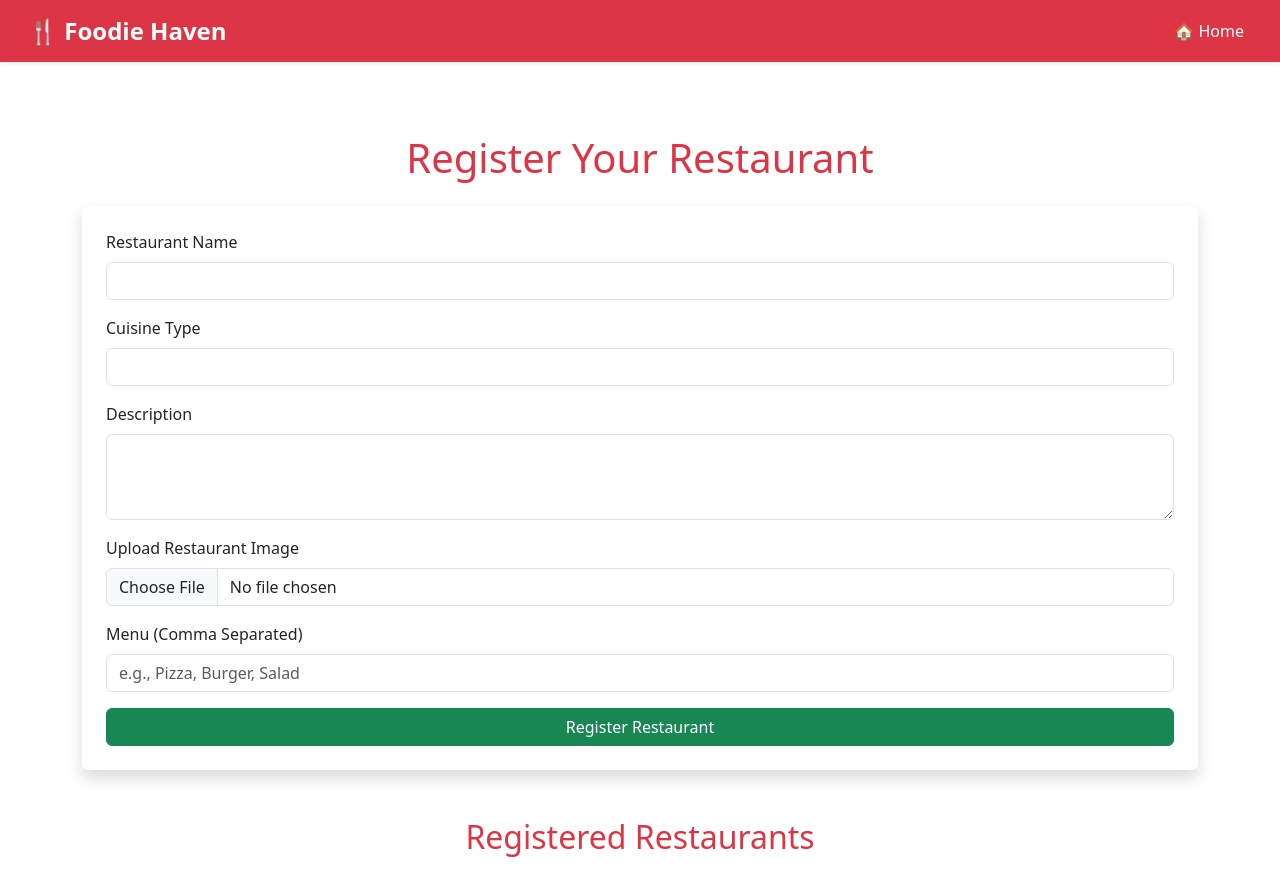
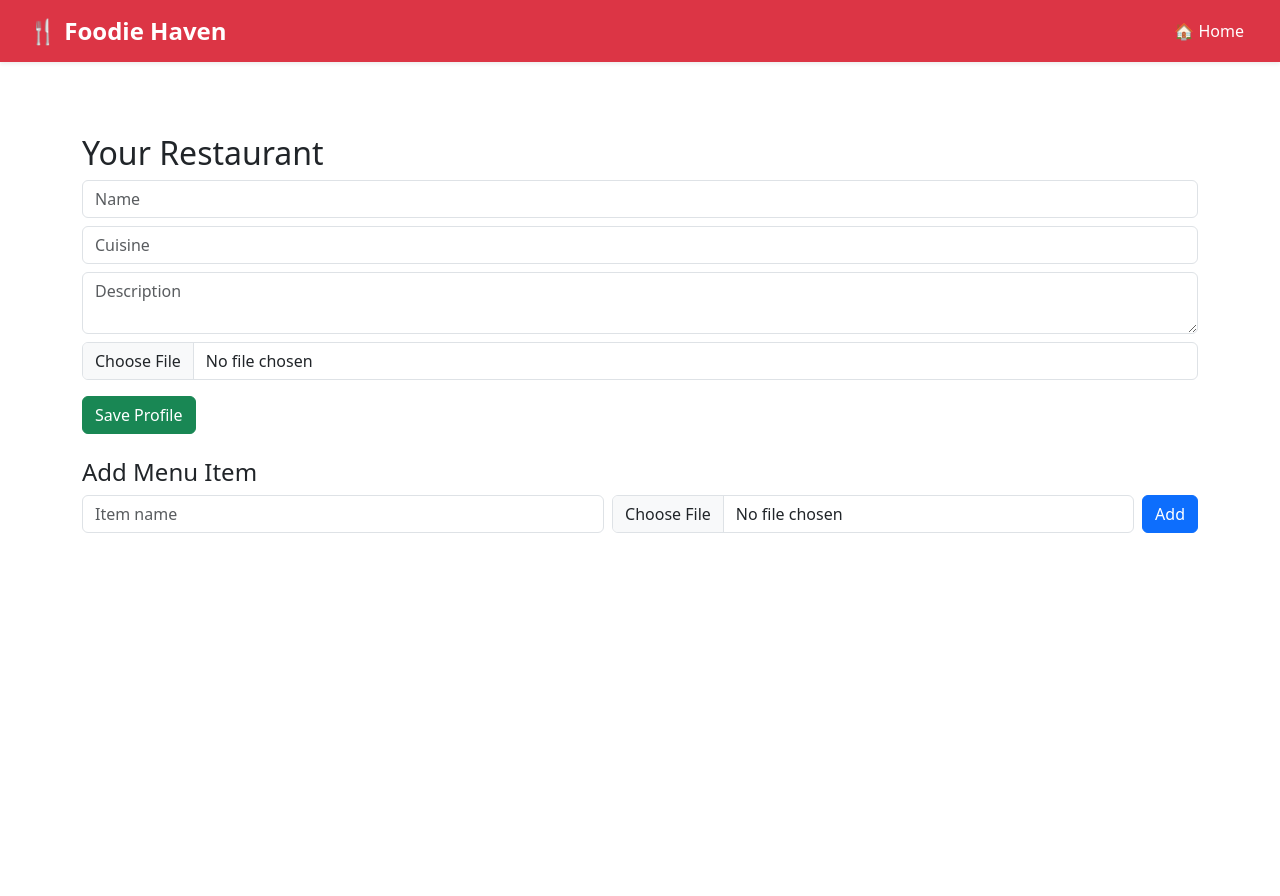
Before and after one commit to M-Uamr-Farooq/FoodAppV3.1, a React (Vite) app in the folder Frontend/: page /your-restaurant in a window 1280 px wide. Shown: the top 896 px of the page. After the commit the page ends 800 px from the top, so only its background shows below. Built offline with nearby package versions, Linux system fonts and the light colour scheme.

Commit message:
some basic changes

```diff
--- a/Frontend/package.json
+++ b/Frontend/package.json
@@ -10,6 +10,7 @@
     "preview": "vite preview"
   },
   "dependencies": {
+    "axios": "^1.8.4",
     "bootstrap": "^5.3.5",
     "react": "^18.2.0",
     "react-dom": "^18.2.0",
--- a/Frontend/src/components/Buyer_signup.jsx
+++ b/Frontend/src/components/Buyer_signup.jsx
@@ -52,7 +52,7 @@ const Buyer_signup = () => {
           <button type="submit" className="btn btn-primary w-100">Signup</button>
         </form>
         <p className="text-center mt-3">
-          Already have an account? <a href="/Buyer_signin" className="text-decoration-none">Sign in</a>
+          Already have an account? <a href="/buyer-signin" className="text-decoration-none">Sign in</a>
         </p>
       </div>
     </div>
--- a/Frontend/src/components/Home.jsx
+++ b/Frontend/src/components/Home.jsx
@@ -1,70 +1,35 @@
-import React from "react";
-import { Link } from "react-router-dom";
+import React, { useEffect, useState } from "react";
+import axios from "axios";
 
-export default function Landing() {
-  const backgroundStyle = {
-    background: "linear-gradient(to bottom right, #ff9770, #ffd670, #fff5e1)",
-    minHeight: "100vh",
-    padding: "3rem 1rem",
-  };
+export default function Home() {
+  const [restaurants, setRestaurants] = useState([]);
 
-  const imageHoverStyle = {
-    transition: "transform 0.3s ease-in-out",
-    cursor: "pointer",
-  };
+  useEffect(() => {
+    const fetchData = async () => {
+      const res = await axios.get("/api/restaurants-with-menu");
+      setRestaurants(res.data);
+    };
+    fetchData();
+  }, []);
 
   return (
-    <div style={backgroundStyle} className="d-flex flex-column justify-content-center align-items-center text-center text-dark">
-      {/* Header */}
-      <h1 className="display-3 fw-bold text-white mb-3 shadow-sm">
-        Craving Something Delicious?
-      </h1>
-      <p className="lead fs-4 text-dark mb-5 w-75 mx-auto">
-        Whether you're hungry or ready to serve the feast — welcome to <span className="fw-semibold text-danger">Foodie Haven</span>! 🍕🍜🍩
-      </p>
-
-      {/* Buttons */}
-      <div className="row row-cols-1 row-cols-md-2 g-4 mb-5 w-75">
-        <div className="col d-grid">
-          <Link to="/buyer_signin" className="btn btn-danger btn-lg shadow rounded-pill">
-            🍴 I'm Here to Eat!
-          </Link>
-        </div>
-        <div className="col d-grid">
-          <Link to="/Seller-signin" className="btn btn-success btn-lg shadow rounded-pill">
-            👨‍🍳 I'm Here to Sell!
-          </Link>
-        </div>
+    <div className="container py-5">
+      <h2 className="text-center text-danger mb-4">All Restaurants' Menus</h2>
+      <div className="row g-4">
+        {restaurants.map((restaurant) =>
+          restaurant.menuItems.map((item, idx) => (
+            <div key={`${restaurant.id}-${idx}`} className="col-md-4">
+              <div className="card h-100 shadow-sm">
+                <img src={item.image} className="card-img-top" alt={item.name} style={{ height: "200px", objectFit: "cover" }} />
+                <div className="card-body text-center">
+                  <h5>{item.name}</h5>
+                  <p className="text-muted">by {restaurant.name}</p>
+                </div>
+              </div>
+            </div>
+          ))
+        )}
       </div>
-
-      {/* Food Images */}
-      <div className="row justify-content-center">
-        <div className="col-10 col-md-5 mb-4">
-          <img
-            src="https://images.unsplash.com/photo-1600891964599-f61ba0e24092?auto=format&fit=crop&w=800&q=80"
-            alt="Delicious Pizza"
-            className="img-fluid rounded-4 shadow border border-3 border-danger"
-            style={imageHoverStyle}
-            onMouseOver={(e) => (e.currentTarget.style.transform = "scale(1.05)")}
-            onMouseOut={(e) => (e.currentTarget.style.transform = "scale(1)")}
-          />
-        </div>
-        <div className="col-10 col-md-5 mb-4">
-          <img
-            src="https://images.unsplash.com/photo-1571091718767-18b5b1457add?auto=format&fit=crop&w=800&q=80"
-            alt="Asian Cuisine"
-            className="img-fluid rounded-4 shadow border border-3 border-success"
-            style={imageHoverStyle}
-            onMouseOver={(e) => (e.currentTarget.style.transform = "scale(1.05)")}
-            onMouseOut={(e) => (e.currentTarget.style.transform = "scale(1)")}
-          />
-        </div>
-      </div>
-
-      {/* Tagline */}
-      <p className="text-dark mt-4 fs-5 fst-italic">
-        Still hungry? Let your cravings lead the way... 🥙🌮🍔
-      </p>
     </div>
   );
 }
--- a/Frontend/src/components/YourRestaurant.jsx
+++ b/Frontend/src/components/YourRestaurant.jsx
@@ -1,132 +1,51 @@
-import React, { useState } from "react";
-import "bootstrap/dist/css/bootstrap.min.css";
+import React, { useState, useEffect } from "react";
+import axios from "axios";
 
 export default function YourRestaurant() {
-  const [restaurants, setRestaurants] = useState(
-    JSON.parse(localStorage.getItem("restaurants")) || []
-  );
-  const [formData, setFormData] = useState({
-    name: "",
-    cuisine: "",
-    description: "",
-    image: null,
-    menu: "",
-  });
+  const ownerEmail = sessionStorage.getItem("ownerEmail"); // set this on login
+  const [formData, setFormData] = useState({ name: "", cuisine: "", description: "", image: "" });
+  const [menuItem, setMenuItem] = useState({ name: "", image: "" });
 
-  const handleChange = (e) => {
-    const { name, value } = e.target;
-    setFormData({ ...formData, [name]: value });
+  const handleImageUpload = (e, type) => {
+    const file = e.target.files[0];
+    if (!file) return;
+    const reader = new FileReader();
+    reader.onloadend = () => {
+      if (type === "restaurant") setFormData((prev) => ({ ...prev, image: reader.result }));
+      else setMenuItem((prev) => ({ ...prev, image: reader.result }));
+    };
+    reader.readAsDataURL(file);
   };
 
-  const handleImageUpload = (e) => {
-    const file = e.target.files[0];
-    if (file) {
-      const reader = new FileReader();
-      reader.onload = () => {
-        setFormData({ ...formData, image: reader.result });
-      };
-      reader.readAsDataURL(file);
-    }
+  const handleSubmit = async (e) => {
+    e.preventDefault();
+    await axios.post("/api/restaurants", { ...formData, ownerEmail });
+    alert("Profile saved!");
   };
 
-  const handleSubmit = (e) => {
-    e.preventDefault();
-    const existingRestaurants = JSON.parse(localStorage.getItem("restaurants")) || [];
-    const updatedRestaurants = [...existingRestaurants, formData];
-    localStorage.setItem("restaurants", JSON.stringify(updatedRestaurants));
-    setRestaurants(updatedRestaurants);
-    setFormData({ name: "", cuisine: "", description: "", image: null, menu: "" });
-    alert("Restaurant registered successfully!");
+  const addMenuItem = async () => {
+    if (!menuItem.name || !menuItem.image) return alert("Fill name & image");
+    await axios.post("/api/menu", { ...menuItem, ownerEmail });
+    alert("Menu item added");
+    setMenuItem({ name: "", image: "" });
   };
 
   return (
     <div className="container py-5">
-      <h1 className="text-center text-danger mb-4">Register Your Restaurant</h1>
-      <form onSubmit={handleSubmit} className="mb-5 shadow p-4 rounded bg-white">
-        <div className="mb-3">
-          <label className="form-label">Restaurant Name</label>
-          <input
-            type="text"
-            name="name"
-            value={formData.name}
-            onChange={handleChange}
-            className="form-control"
-            required
-          />
-        </div>
-        <div className="mb-3">
-          <label className="form-label">Cuisine Type</label>
-          <input
-            type="text"
-            name="cuisine"
-            value={formData.cuisine}
-            onChange={handleChange}
-            className="form-control"
-            required
-          />
-        </div>
-        <div className="mb-3">
-          <label className="form-label">Description</label>
-          <textarea
-            name="description"
-            value={formData.description}
-            onChange={handleChange}
-            className="form-control"
-            rows="3"
-            required
-          ></textarea>
-        </div>
-        <div className="mb-3">
-          <label className="form-label">Upload Restaurant Image</label>
-          <input
-            type="file"
-            accept="image/*"
-            onChange={handleImageUpload}
-            className="form-control"
-            required
-          />
-        </div>
-        <div className="mb-3">
-          <label className="form-label">Menu (Comma Separated)</label>
-          <input
-            type="text"
-            name="menu"
-            value={formData.menu}
-            onChange={handleChange}
-            className="form-control"
-            placeholder="e.g., Pizza, Burger, Salad"
-            required
-          />
-        </div>
-        <button type="submit" className="btn btn-success w-100">
-          Register Restaurant
-        </button>
+      <h2>Your Restaurant</h2>
+      <form onSubmit={handleSubmit}>
+        <input value={formData.name} onChange={(e) => setFormData({ ...formData, name: e.target.value })} placeholder="Name" className="form-control mb-2" />
+        <input value={formData.cuisine} onChange={(e) => setFormData({ ...formData, cuisine: e.target.value })} placeholder="Cuisine" className="form-control mb-2" />
+        <textarea value={formData.description} onChange={(e) => setFormData({ ...formData, description: e.target.value })} placeholder="Description" className="form-control mb-2" />
+        <input type="file" accept="image/*" onChange={(e) => handleImageUpload(e, "restaurant")} className="form-control mb-3" />
+        <button className="btn btn-success">Save Profile</button>
       </form>
 
-      <h2 className="text-center text-danger mb-4">Registered Restaurants</h2>
-      <div className="row g-4">
-        {restaurants.map((restaurant, index) => (
-          <div key={index} className="col-md-6 col-lg-4">
-            <div className="card h-100 shadow-sm border-0">
-              <img
-                src={restaurant.image}
-                className="card-img-top"
-                alt={restaurant.name}
-                style={{ height: "200px", objectFit: "cover" }}
-              />
-              <div className="card-body">
-                <h4 className="card-title text-danger fw-bold">
-                  {restaurant.name}
-                </h4>
-                <h6 className="text-muted">{restaurant.cuisine}</h6>
-                <p className="card-text">{restaurant.description}</p>
-                <p className="text-muted">
-                  <strong>Menu:</strong> {restaurant.menu}
-                </p>
-              </div>
-            </div>
-          </div>
-        ))}
+      <h4 className="mt-4">Add Menu Item</h4>
+      <div className="d-flex gap-2">
+        <input value={menuItem.name} onChange={(e) => setMenuItem({ ...menuItem, name: e.target.value })} placeholder="Item name" className="form-control" />
+        <input type="file" accept="image/*" onChange={(e) => handleImageUpload(e, "menu")} className="form-control" />
+        <button onClick={addMenuItem} className="btn btn-primary">Add</button>
       </div>
     </div>
   );
```
Also changed, not shown: 1 other file (tests, documents, lock files or other folders).
